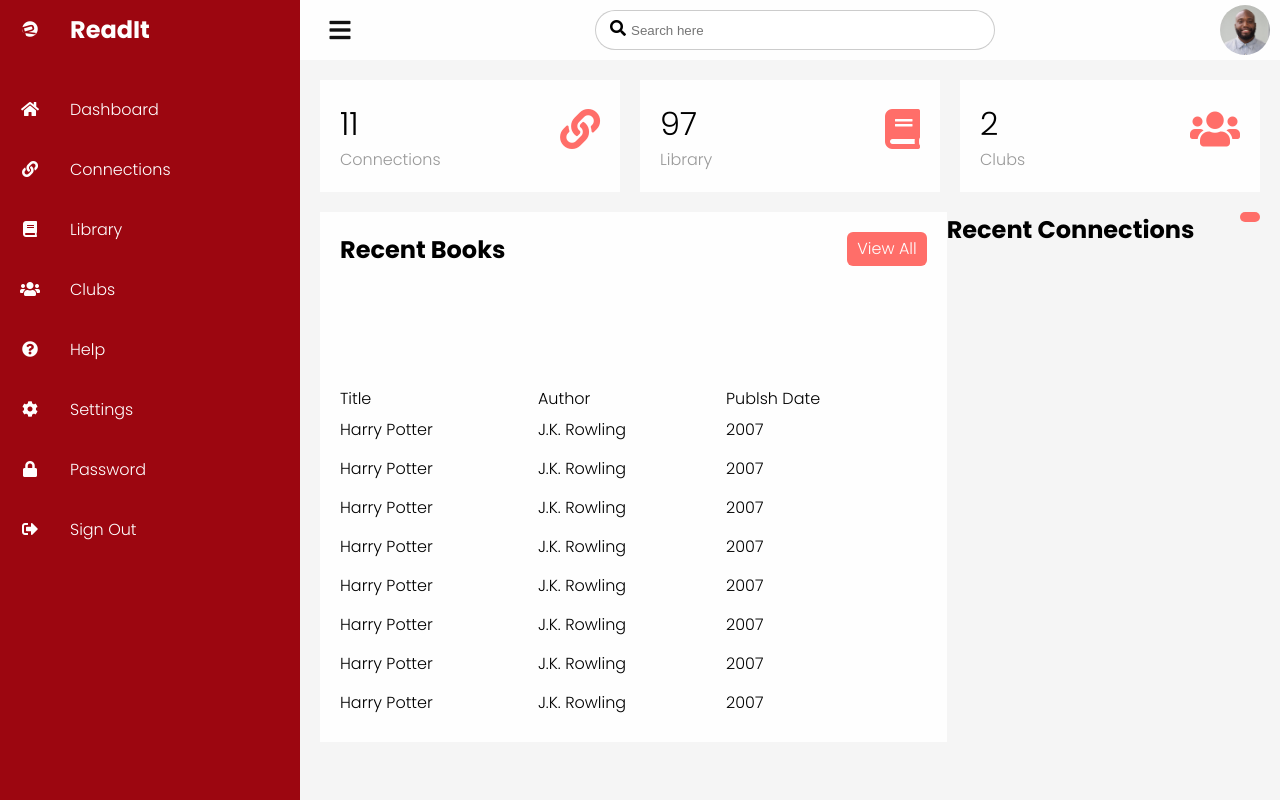
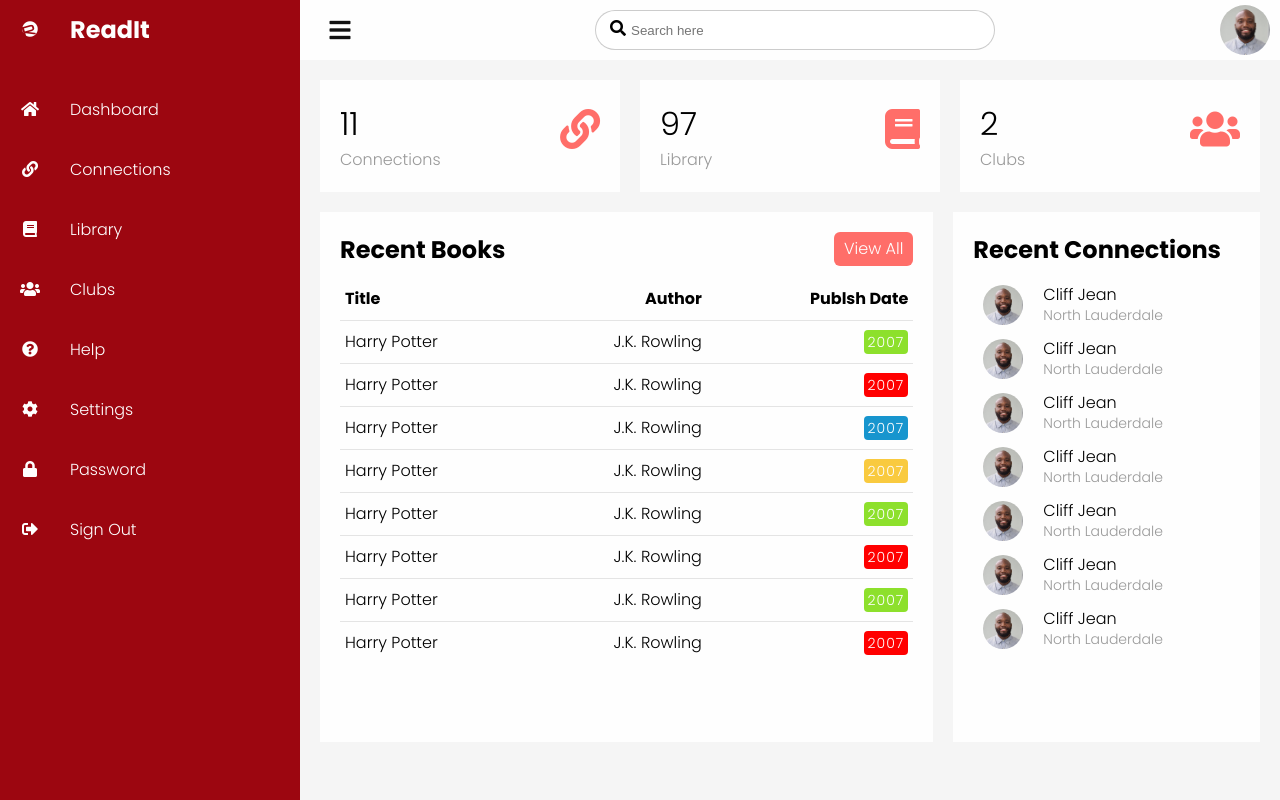
Before and after one commit to cliff-lilly-jean/Readit, a Vue app: page /dashboard in a window 1280 px wide. Built offline with nearby package versions, Linux system fonts and the light colour scheme.

Commit message:
Finished the design of the dashboard, but need to add media queries

```diff
--- a/src/components/Dashboard.vue
+++ b/src/components/Dashboard.vue
@@ -157,7 +157,7 @@
                   <td>{{ bookTitle }}</td>
                   <td>{{ bookAuthor }}</td>
                   <td>
-                    <span class="status">{{ bookPublishDate }}</span>
+                    <span class="status pending">{{ bookPublishDate }}</span>
                   </td>
                 </tr>
                 <tr>
@@ -191,13 +191,126 @@
               </tbody>
             </table>
           </div>
-
           <div class="recentConnections">
             <div class="cardHeader">
               <h2>Recent Connections</h2>
-              <!-- TODO: Create a path to the Library page -->
-              <a href="#" class="btn"></a>
             </div>
+            <table>
+              <tbody>
+                <tr>
+                  <td width="60px">
+                    <div class="imgBx">
+                      <img
+                        src="../assets/images/_img/cliff-jean-portrait.jpg"
+                        alt=""
+                      />
+                    </div>
+                  </td>
+                  <td>
+                    <h4>
+                      {{ connectionName }}<br />
+                      <span>{{ connectionLocation }} </span>
+                    </h4>
+                  </td>
+                </tr>
+                <tr>
+                  <td width="60px">
+                    <div class="imgBx">
+                      <img
+                        src="../assets/images/_img/cliff-jean-portrait.jpg"
+                        alt=""
+                      />
+                    </div>
+                  </td>
+                  <td>
+                    <h4>
+                      {{ connectionName }}<br />
+                      <span>{{ connectionLocation }} </span>
+                    </h4>
+                  </td>
+                </tr>
+                <tr>
+                  <td width="60px">
+                    <div class="imgBx">
+                      <img
+                        src="../assets/images/_img/cliff-jean-portrait.jpg"
+                        alt=""
+                      />
+                    </div>
+                  </td>
+                  <td>
+                    <h4>
+                      {{ connectionName }}<br />
+                      <span>{{ connectionLocation }} </span>
+                    </h4>
+                  </td>
+                </tr>
+                <tr>
+                  <td width="60px">
+                    <div class="imgBx">
+                      <img
+                        src="../assets/images/_img/cliff-jean-portrait.jpg"
+                        alt=""
+                      />
+                    </div>
+                  </td>
+                  <td>
+                    <h4>
+                      {{ connectionName }}<br />
+                      <span>{{ connectionLocation }} </span>
+                    </h4>
+                  </td>
+                </tr>
+                <tr>
+                  <td width="60px">
+                    <div class="imgBx">
+                      <img
+                        src="../assets/images/_img/cliff-jean-portrait.jpg"
+                        alt=""
+                      />
+                    </div>
+                  </td>
+                  <td>
+                    <h4>
+                      {{ connectionName }}<br />
+                      <span>{{ connectionLocation }} </span>
+                    </h4>
+                  </td>
+                </tr>
+                <tr>
+                  <td width="60px">
+                    <div class="imgBx">
+                      <img
+                        src="../assets/images/_img/cliff-jean-portrait.jpg"
+                        alt=""
+                      />
+                    </div>
+                  </td>
+                  <td>
+                    <h4>
+                      {{ connectionName }}<br />
+                      <span>{{ connectionLocation }} </span>
+                    </h4>
+                  </td>
+                </tr>
+                <tr>
+                  <td width="60px">
+                    <div class="imgBx">
+                      <img
+                        src="../assets/images/_img/cliff-jean-portrait.jpg"
+                        alt=""
+                      />
+                    </div>
+                  </td>
+                  <td>
+                    <h4>
+                      {{ connectionName }}<br />
+                      <span>{{ connectionLocation }} </span>
+                    </h4>
+                  </td>
+                </tr>
+              </tbody>
+            </table>
           </div>
         </div>
         <!-- Details End -->
@@ -222,6 +335,8 @@ export default {
       bookTitle: "Harry Potter",
       bookAuthor: "J.K. Rowling",
       bookPublishDate: 2007,
+      connectionName: "Cliff Jean",
+      connectionLocation: "North Lauderdale",
     };
   },
   methods: {
@@ -446,12 +561,12 @@ export default {
   padding: 20px;
   padding-top: 0;
   display: grid;
+  grid-gap: 20px;
   grid-template-columns: 2fr 1fr;
 }
 
 .details .recentBooks {
   position: relative;
-  display: grid;
   min-height: 530px;
   background: #fefefe;
   padding: 20px;
@@ -479,5 +594,117 @@ export default {
 .details table {
   width: 100%;
   border-collapse: collapse;
+  margin-top: 10px;
 }
+
+.details table thead td {
+  font-weight: 600;
+}
+
+.details .recentBooks table tr {
+  border-bottom: 1px solid rgba(0, 0, 0, 0.1);
+}
+
+.details .recentBooks table tbody tr:last-child {
+  border-bottom: none;
+}
+
+.details .recentBooks table tbody tr:hover {
+  background: #ff6e69;
+  color: #fefefe;
+}
+
+.details .recentBooks table tr td {
+  padding: 9px 5px;
+}
+
+.details .recentBooks table thead tr td:last-child,
+.details .recentBooks table tbody tr td:last-child {
+  text-align: right;
+}
+
+.details .recentBooks table thead tr td:nth-child(2),
+.details .recentBooks table tbody tr td:nth-child(2) {
+  text-align: right;
+  padding-right: 20px;
+}
+
+/* .details .recentBooks table thead tr td:nth-child(3),
+.details .recentBooks table tbody tr td:nth-child(3) {
+  text-align: center;
+} */
+
+.status {
+  position: relative;
+  padding: 2px 4px;
+
+  color: #fefefe;
+  border-radius: 4px;
+  font-size: 14px;
+  font-weight: 300;
+  letter-spacing: 1px;
+}
+
+.delivered {
+  background: #8de02c;
+}
+
+.pending {
+  background: #f9ca3f;
+}
+
+.return {
+  background: #f00;
+}
+
+.inprogress {
+  background: #1795ce;
+}
+
+.details .recentConnections {
+  position: relative;
+  min-height: 530px;
+  background: #fefefe;
+  padding: 20px;
+}
+
+.details .recentConnections .imgBx {
+  position: relative;
+  width: 40px;
+  height: 40px;
+  border-radius: 50%;
+  overflow: hidden;
+}
+
+.details .recentConnections .imgBx img {
+  position: absolute;
+  top: 0;
+  left: 0;
+  width: 100%;
+  height: 100%;
+  object-fit: cover;
+}
+
+.details .recentConnections table tr td h4 span {
+  font-size: 14px;
+  color: #999;
+}
+
+.details .recentConnections table tr:hover td h4 span,
+.details .recentConnections table tr:hover {
+  background: #ff6e69;
+  color: #fefefe;
+}
+
+.details .recentConnections table tr td {
+  padding: 7px 10px;
+}
+
+.details .recentConnections table tr td h4 {
+  font-size: 16px;
+  font-weight: 500;
+  line-height: 1.2em;
+}
+
+/* Media Queries */
 </style>
```
